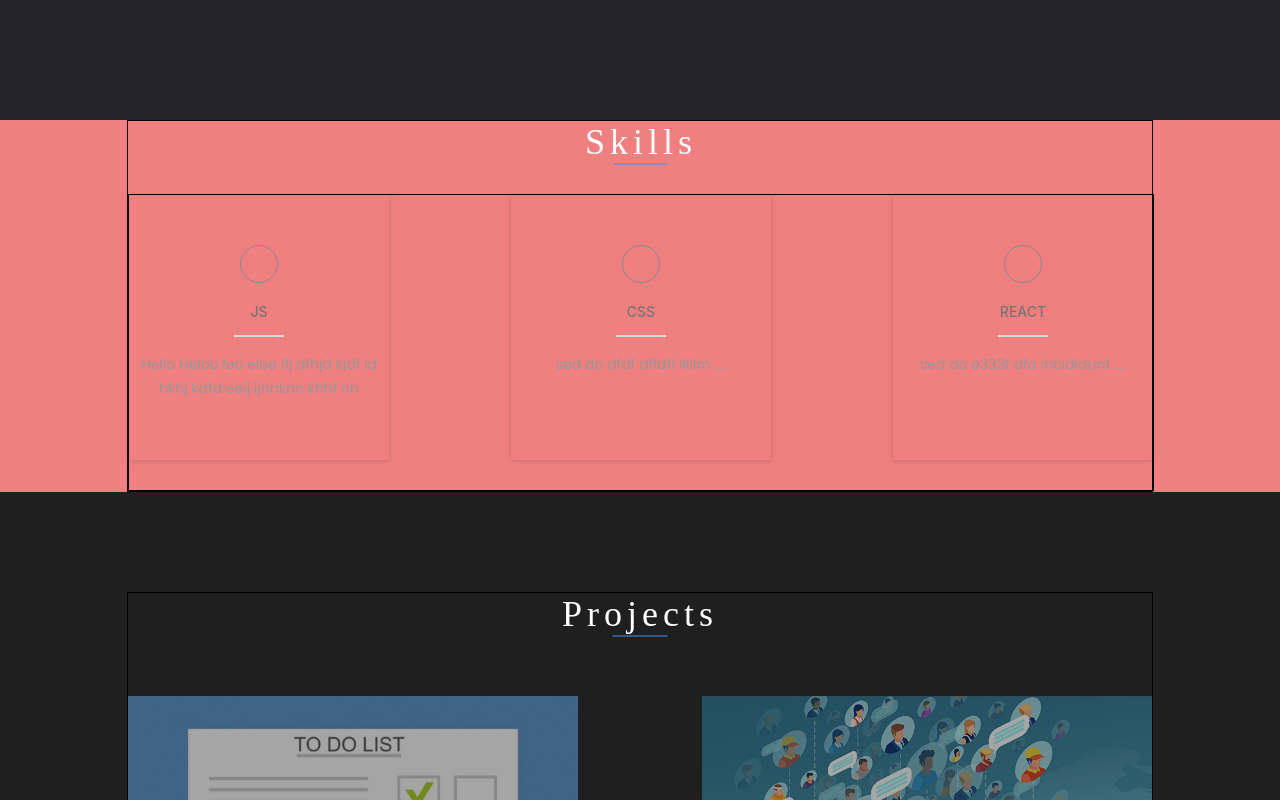
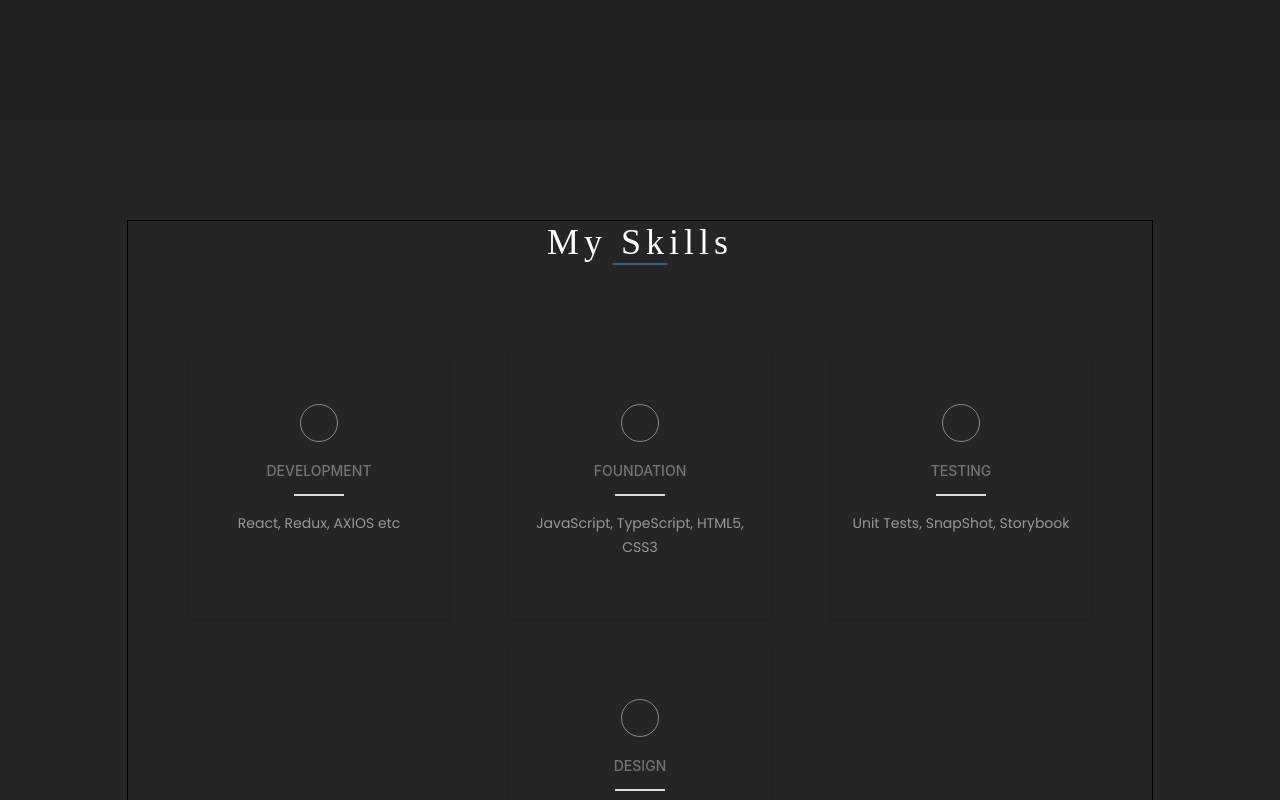
Before and after one commit to marmon179/portfolio, a React (Create React App) app: page / in a window 1280 px wide. Shown: the part 680-1480 px from the top of the page. Built offline with nearby package versions, Linux system fonts and the light colour scheme.

Commit message:
2 Skills

```diff
--- a/src/header/Header.module.scss
+++ b/src/header/Header.module.scss
@@ -1,7 +1,7 @@
 @import './src/common/style/sass/mixins.scss';
 
 .header{
-    background-color: $bqColor;
+    background-color: $backgroundColorContacts;
     height: 80px;
     @include flexible(flex-end,center,none);
 }
--- a/src/main/Main.module.scss
+++ b/src/main/Main.module.scss
@@ -2,7 +2,7 @@
 
 .mainBlock {
   min-height: 90vh;
-  background-color: $bqSecondColor;
+  background-color: $bqColor;
   @include flexible(space-between, center, column);
 
   .container {
--- a/src/skills/Skills.js
+++ b/src/skills/Skills.js
@@ -1,5 +1,5 @@
 import React from 'react'
-import style from './Skills.module.css'
+import style from './Skills.module.scss'
 import styleContainer from '../../src/common/style/Container.module.css'
 import {Skill} from './skill/Skill';
 import {Title} from '../common/components/title/Title';
@@ -7,13 +7,14 @@ import {Title} from '../common/components/title/Title';
 
 export function Skills() {
     return (
-        <div className={style.skillsBlock}>
+        <div className={style.skillsBlock} id="skills">
             <div className={`${styleContainer.container} ${style.skillsContainer}`}>
-                <Title text ={'Skills'}/>
-                <div className={style.skills} >
-                    <Skill title = {'JS'} description={'Hello Heloo leo eloe lfj dfhjd kjdf id hkhj kdfd eeij ijnnknn khhf nn '}/>
-                    <Skill title = {'CSS'} description={'sed do dfdf dffdfl lkllm ....'}/>
-                    <Skill title = {'React'} description={'sed do e333t dfa incididunt ....'}/>
+                <Title text={'My Skills'}/>
+                <div className={style.skills}>
+                    <Skill title={'DEVELOPMENT'} description={'React, Redux, AXIOS etc'}/>
+                    <Skill title={'FOUNDATION'} description={'JavaScript, TypeScript, HTML5, CSS3'}/>
+                    <Skill title={'TESTING'} description={'Unit Tests, SnapShot, Storybook'}/>
+                    <Skill title={'DESIGN'} description={'Material UI, Ant-Design etc'}/>
                 </div>
 
             </div>
--- a/src/skills/Skills.module.css
+++ /dev/null
@@ -1,28 +0,0 @@
-.skillsBlock {
-    background-color: lightcoral;
-}
-.skillsContainer{
-    flex-direction: column;
-    justify-content: flex-start;
-}
-.copyRightBlock{
-    background-color: orange;
-}
-.project_title{
- background-color: gray;
-}
-.skills{
-    border: 1px solid;
-    width: 100%;
-    display: flex;
-    justify-content: center;
-    flex-wrap: wrap;
-
-}
-
-@media screen and (min-width: 940px) {
-    .skills {
-        justify-content: space-between;
-
-    }
-}
--- /dev/null
+++ b/src/skills/Skills.module.scss
@@ -0,0 +1,18 @@
+@import './src/common/style/sass/mixins.scss';
+
+.skillsBlock {
+    padding: 100px 0;
+    background-color: $bqSecondColor;
+    .skillsContainer{
+        flex-direction: column;
+        justify-content: flex-start;
+        .skills{
+            margin-top: 60px;
+            width: 100%;
+            display: flex;
+            justify-content: space-evenly;
+            flex-wrap: wrap;
+
+        }
+    }
+}
```
